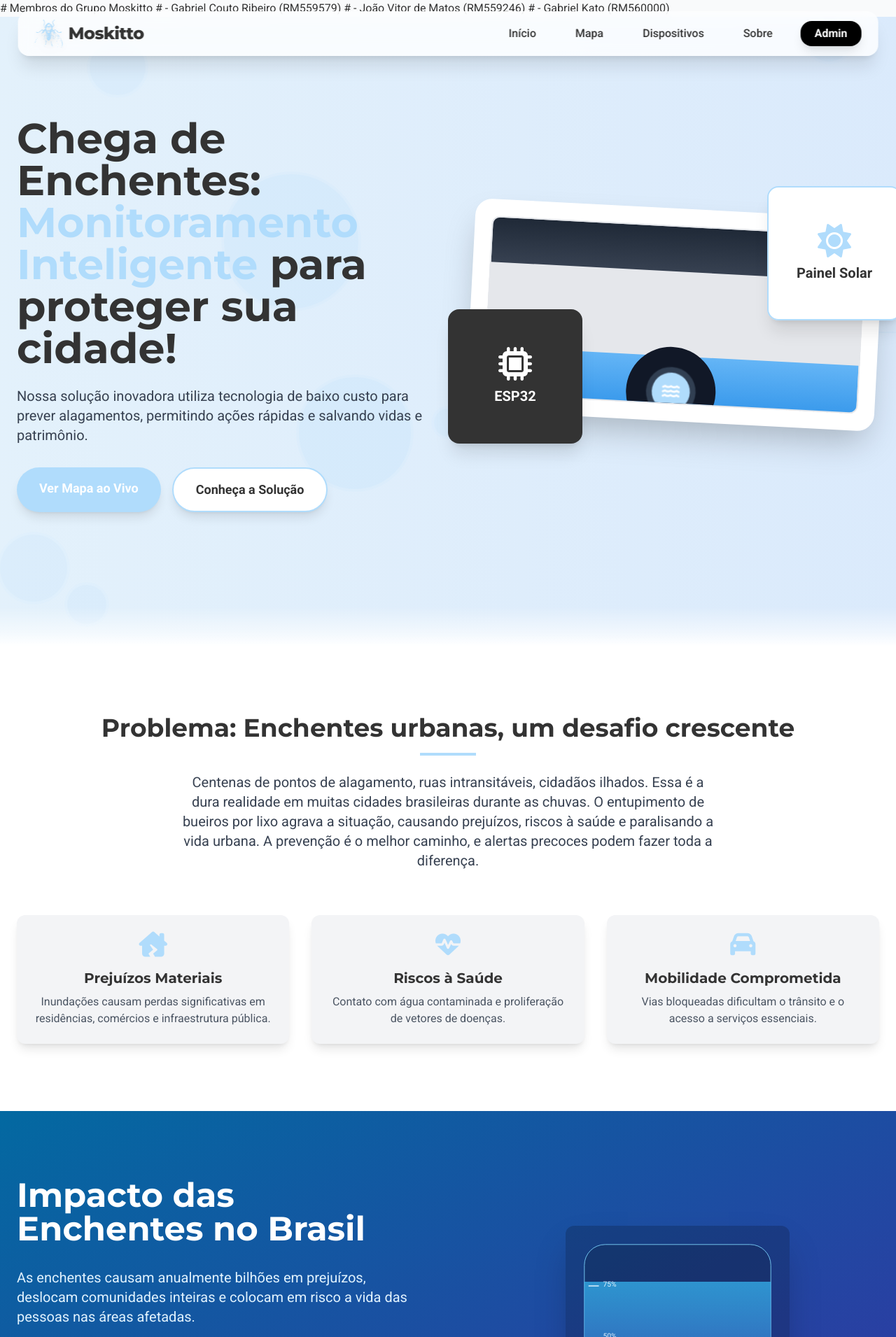
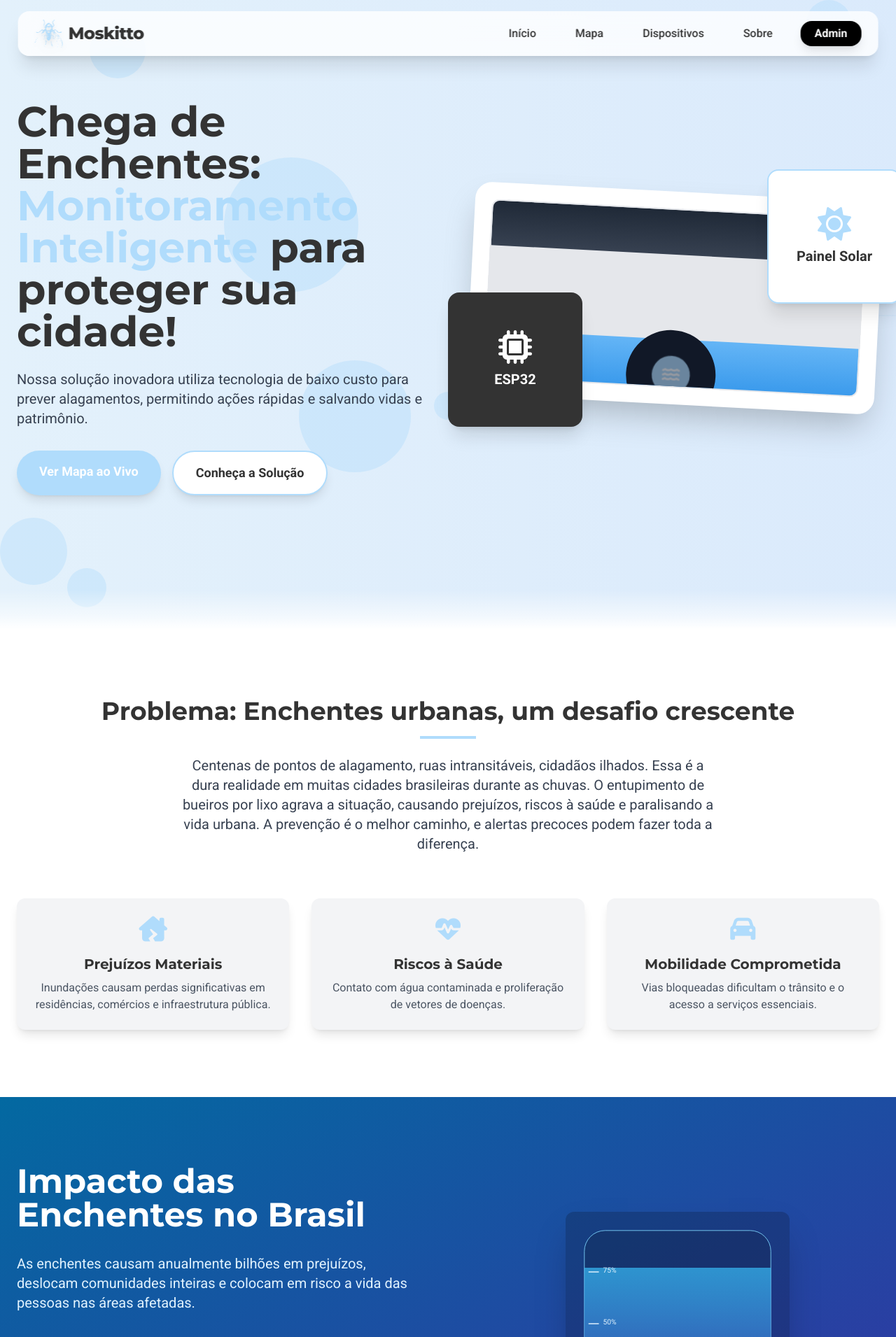
Before and after one commit to GrupoMoskitto/Python_GlobalSolution2025_1ESPA, a Django app: page / in a window 1280 px wide. Shown: the top 1911 px of the page at 70% size. Run offline with Django 5.2, Linux system fonts and the light colour scheme; some libraries are stand-ins or nearby versions.

Commit message:
Ajustes finais, projeto concluído

```diff
--- a/gs_fiap_monitor/sensores/templates/sensores/base.html
+++ b/gs_fiap_monitor/sensores/templates/sensores/base.html
@@ -1,7 +1,7 @@
-# Membros do Grupo Moskitto
-# - Gabriel Couto Ribeiro (RM559579)
-# - João Vitor de Matos (RM559246)
-# - Gabriel Kato (RM560000)
+{% comment %} Membros do Grupo Moskitto
+- Gabriel Couto Ribeiro (RM559579)
+- João Vitor de Matos (RM559246)
+- Gabriel Kato (RM560000) {% endcomment %}
 
 {% load static %}
 <!DOCTYPE html>
```
